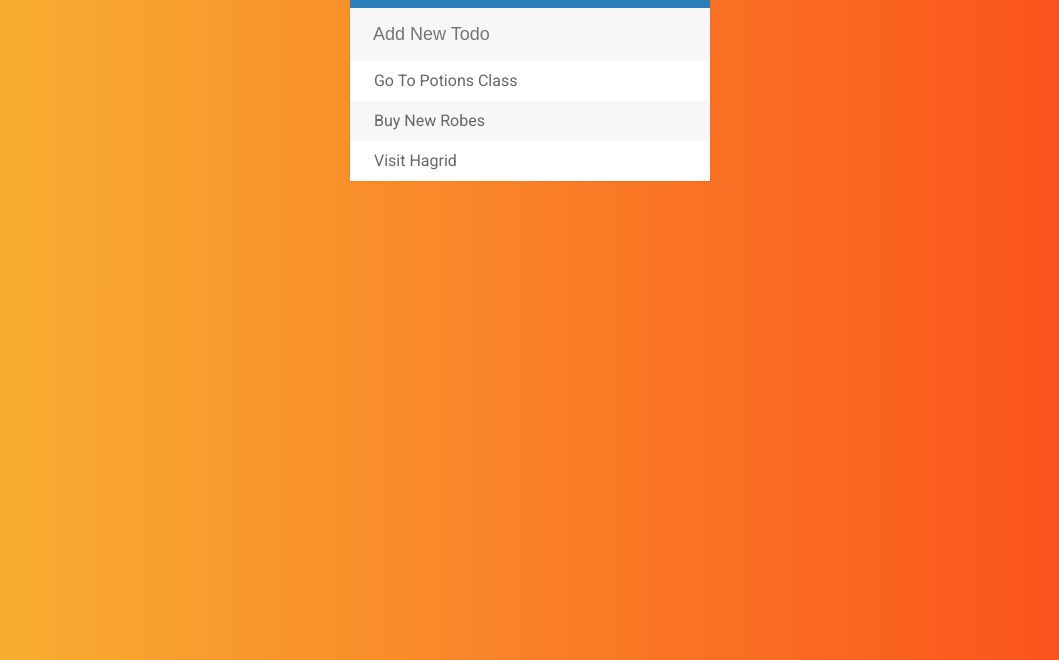
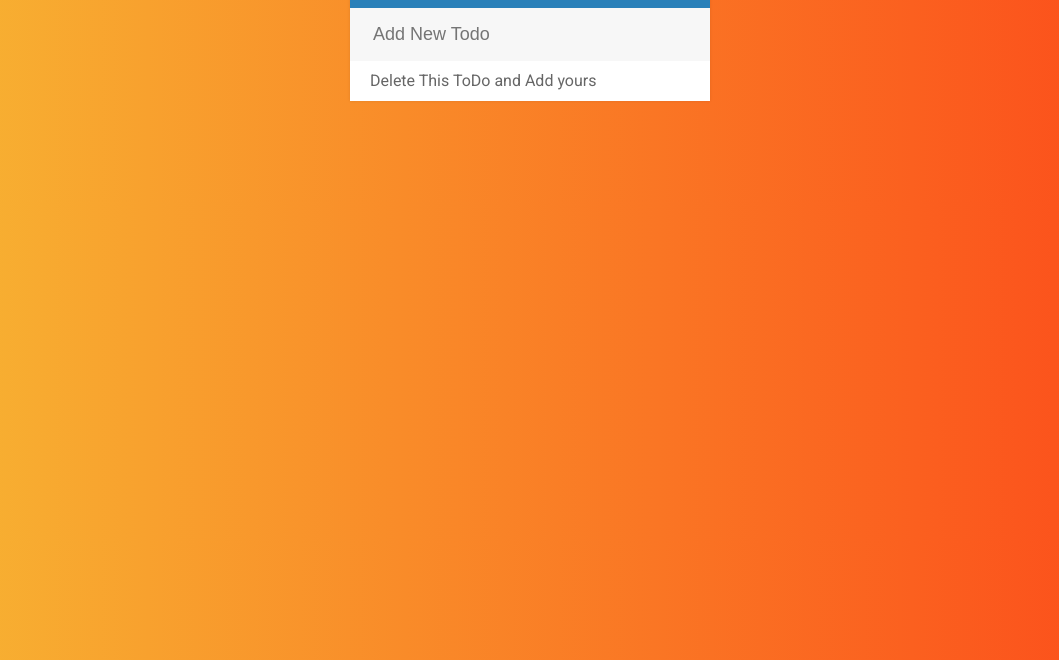
Before and after one commit to vijayvelaga26/ToDo-List-APP-Using-JS-Jquery, a plain HTML site: page index.html in a window 1280 px wide. Shown: the part 140-800 px from the top of the page, without its empty margins (110-1169 px from the left). Drawn offline with Linux system fonts and the light colour scheme.

Commit message:
Changing default li's in index.html

```diff
--- a/index.html
+++ b/index.html
@@ -14,9 +14,8 @@
 	<input type="text" placeholder="Add New Todo">
 
 	<ul>
-		<li><span><i class="fa fa-trash"></i></span> Go To Potions Class</li>
-		<li><span><i class="fa fa-trash"></i></span> Buy New Robes</li>
-		<li><span><i class="fa fa-trash"></i></span> Visit Hagrid</li>
+		<li><span><i class="fa fa-trash"></i></span>Delete This ToDo and Add yours </li>
+
 	</ul>
 </div>
 
```
